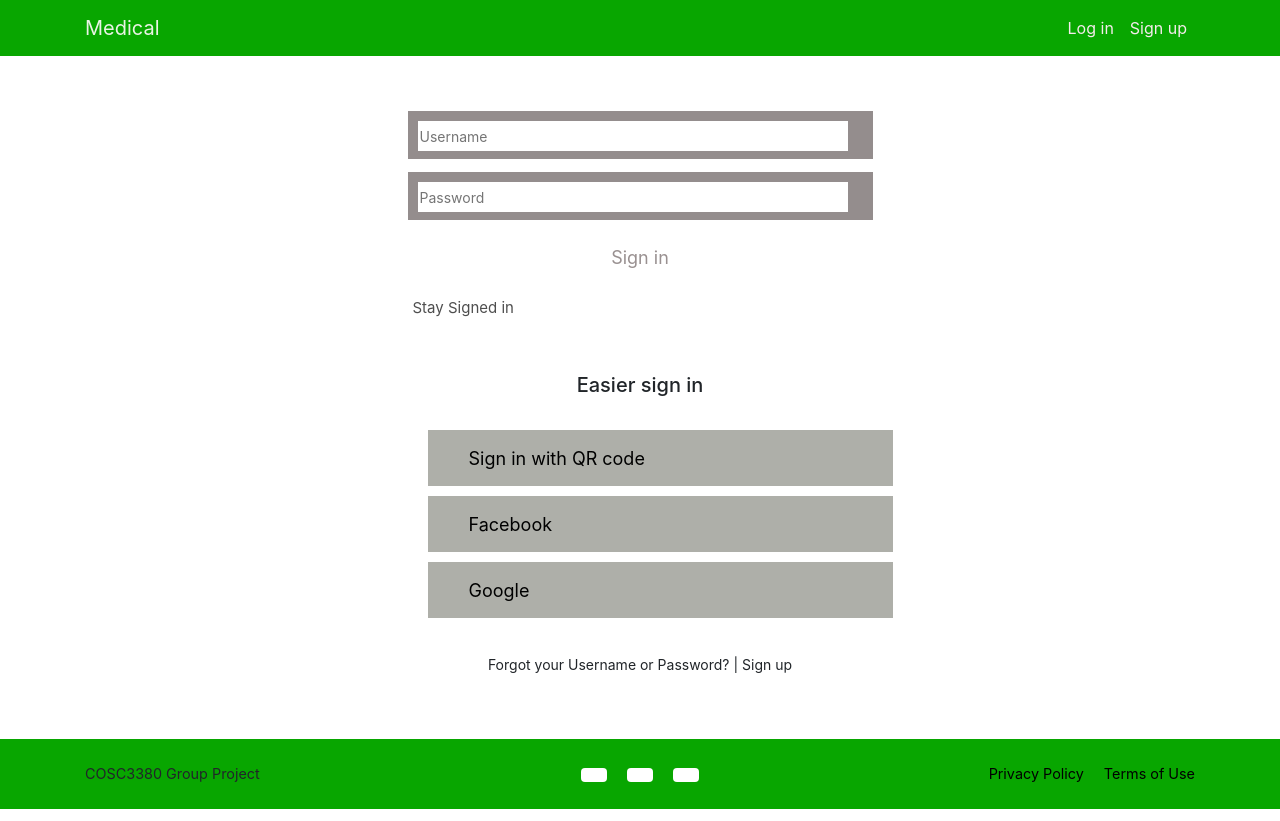
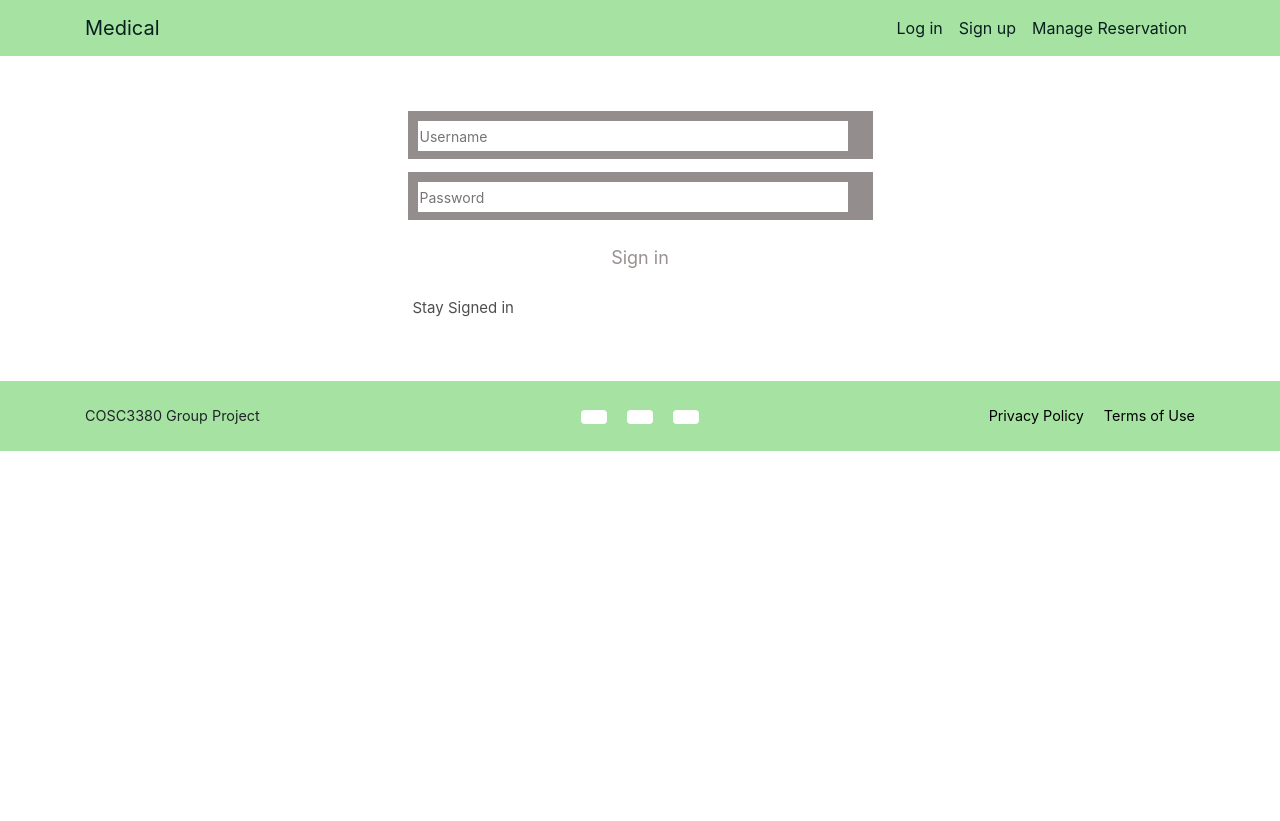
Before and after one commit to xxalsgh0203/Medical_reservation, a PHP site: page /pages/Login.html in a window 1280 px wide. Run offline with PHP 8.4, Linux system fonts and the light colour scheme; some libraries are stand-ins or nearby versions; grey boxes are pictures that could not be loaded.

Commit message:
added manage reservation

```diff
--- a/css/style.css
+++ b/css/style.css
@@ -6,12 +6,12 @@ body {
   # Navigation Menu
   --------------------------------------------------------------*/
 .nav-back {
-  background: #08a600;
+  background: #a6e3a2;
   color: #fff;
 }
 
 .navbar-brand {
-  color: rgb(234, 243, 229);
+  color: rgb(9, 31, 31);
 }
 
 .navbar-brand:hover {
@@ -19,7 +19,7 @@ body {
 }
 
 .nav-link {
-  color: rgb(245, 235, 235);
+  color: rgb(9, 31, 31);
 }
 
 .nav-link:hover {
@@ -124,7 +124,7 @@ body {
 .footer {
   text-align: center;
   font-size: 0.9rem;
-  background: #08a600;
+  background: #a6e3a2;
 }
 
 .footer .btn-back {
@@ -312,7 +312,7 @@ select {
   border: 0;
   cursor: pointer;
   color: #fff;
-  background-color: #08a600;
+  background-color: #a6e3a2;
   font-size: 20px;
   font-weight: 400;
   font-family: Dotum,'돋움',Helvetica,sans-serif;
@@ -418,61 +418,6 @@ select {
 	line-height: 25px;
 }
 
-.Easy-sgin-in-wrap{
-
-	display: flex;
-	flex-direction: column;
-	align-items: center;
-	padding-top: 40px;
-
-}
-.Easy-sgin-in-wrap h2{
-	font-size: 20px;
-}
-.Easy-sgin-in-wrap .sign-button-list
-{
-	padding-top:25px;
-	list-style: none;
-	width: 465px;
-	display: flex;
-	flex-direction: column;
-	align-items: center;
-}
-.Easy-sgin-in-wrap .sign-button-list li{
-	padding-bottom: 10px;
-}
-.Easy-sgin-in-wrap .sign-button-list li button{
-	width: 465px;
-	height: 56px;
-	border: solid 1px var(--border-gray-color);
-	text-align: left;
-	background: rgb(174, 175, 169);
-}
-.Easy-sgin-in-wrap .sign-button-list li button i{
-	padding-left: 15px;
-	font-size: 20px;
-}
-.fa-qrcode
-{
-	color:var(--naver-green-color);
-}
-.fa-line{
-	color:var(--naver-green-color);
-}
-.fa-facebook-square
-{
-	color:#4064ac;
-}
-.Easy-sgin-in-wrap .sign-button-list li button span{
-	padding-left: 20px;
-	font-size: 18px;
-}
-.Easy-sgin-in-wrap .forget-msg{
-	color:var(--font-color);
-	font-size: 14px;
-	padding-top: 10px;
-
-}
 
 .join_title{
   font-size: 15px;
--- a/pages/Login.html
+++ b/pages/Login.html
@@ -25,6 +25,7 @@
         <ul class="navbar-nav ml-auto">
           <li class="nav-item"><a class="nav-link" href="./Login.html">Log in</a></li>
           <li class="nav-item"><a class="nav-link" href="./signup.html">Sign up</a></li>
+          <li class="nav-item"><a class="nav-link" href="./patientpage.html">Manage Reservation</a></li>
         </ul>
       </div>
     </div>
@@ -57,15 +58,6 @@
 				<span>Stay Signed in</span>
 			</div>
 		</section>
-		<section class="Easy-sgin-in-wrap">
-			<h2>Easier sign in</h2>
-			<ul class="sign-button-list">
-				<li><button><i class="fas fa-qrcode"></i><span>Sign in with QR code</span></button></li>
-				<li><button><i class="fab fa-facebook-square"></i><span>Facebook</span></button></li>
-				<li><button><i class="fab fa-line"></i><span>Google</span></button></li>
-			</ul>
-			<p class="forget-msg">Forgot your Username or Password? | Sign up</p>
-		</section>
 		<footer>
 			<div class="copyright-wrap">
 			</div>
@@ -95,18 +87,7 @@
   </footer>
 
   <script src="main.js"></script>
-  <!-- Optional JavaScript -->
-  <!-- jQuery first, then Popper.js, then Bootstrap JS -->
-  <!-- <script src="https://code.jquery.com/jquery-3.3.1.slim.min.js"
-    integrity="sha384-q8i/X+965DzO0rT7abK41JStQIAqVgRVzpbzo5smXKp4YfRvH+8abtTE1Pi6jizo" crossorigin="anonymous">
-  </script> -->
-  <script src="https://code.jquery.com/jquery-1.10.2.js"></script>
-  <script src="https://cdnjs.cloudflare.com/ajax/libs/popper.js/1.14.7/umd/popper.min.js"
-    integrity="sha384-UO2eT0CpHqdSJQ6hJty5KVphtPhzWj9WO1clHTMGa3JDZwrnQq4sF86dIHNDz0W1" crossorigin="anonymous">
-  </script>
-  <script src="https://stackpath.bootstrapcdn.com/bootstrap/4.3.1/js/bootstrap.min.js"
-    integrity="sha384-JjSmVgyd0p3pXB1rRibZUAYoIIy6OrQ6VrjIEaFf/nJGzIxFDsf4x0xIM+B07jRM" crossorigin="anonymous">
-  </script>
+
 </body>
 
 </html>
--- a/pages/signup.html
+++ b/pages/signup.html
@@ -24,6 +24,7 @@
       <ul class="navbar-nav ml-auto">
         <li class="nav-item"><a class="nav-link" href="./Login.html">Log in</a></li>
         <li class="nav-item"><a class="nav-link" href="./signup.html">Sign up</a></li>
+        <li class="nav-item"><a class="nav-link" href="./patientpage.html">Manage Reservation</a></li>
       </ul>
     </div>
   </div>
@@ -96,7 +97,7 @@
                           <!-- BIRTH_YY -->
                           <div id="bir_yy">
                               <span class="box">
-                                  <input type="text" id="yy" class="int" maxlength="4" placeholder="Year(4length)">
+                                  <input type="text" id="yy" class="int" maxlength="4" placeholder="Year(4 digit)">
                               </span>
                           </div>
 
```
Also changed, not shown: pages/doctorPage.html (+69 -0 lines), pages/main.html (+3 -13 lines), pages/patientpage.html (+69 -0 lines).
